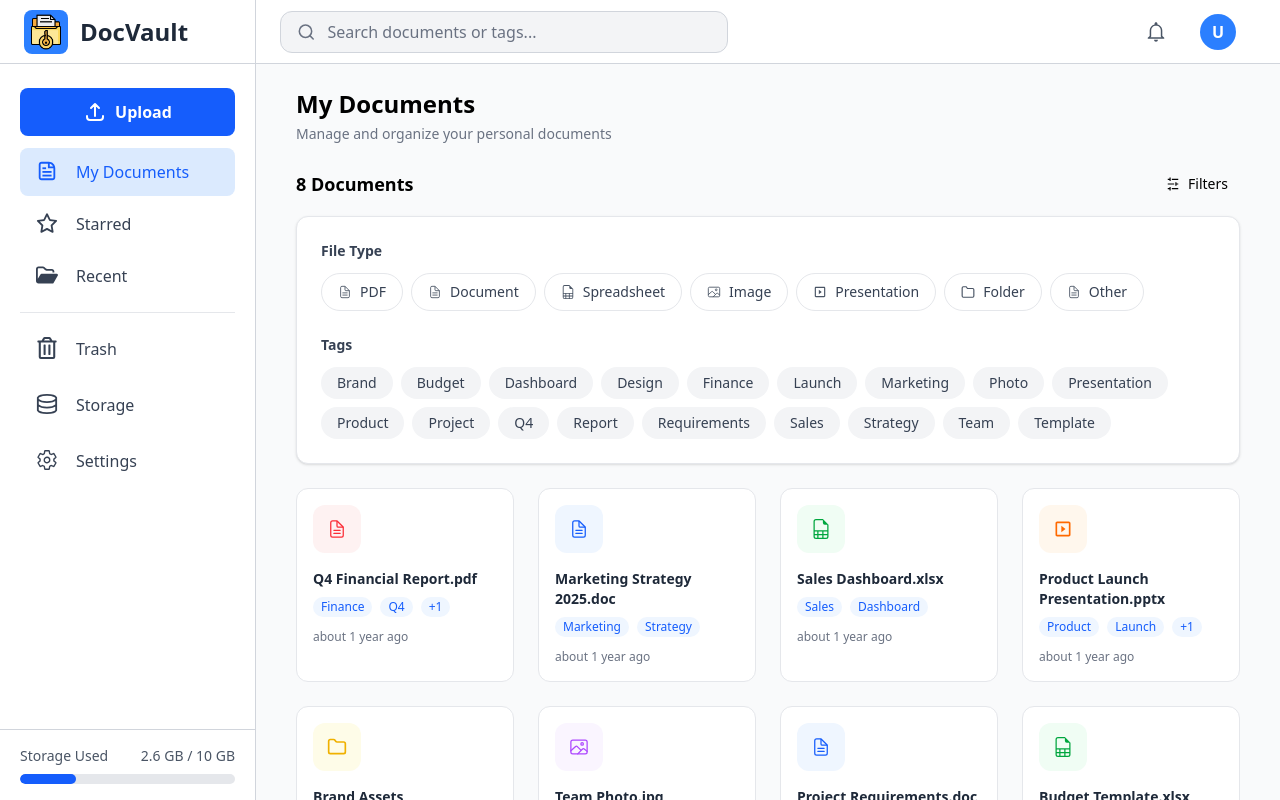
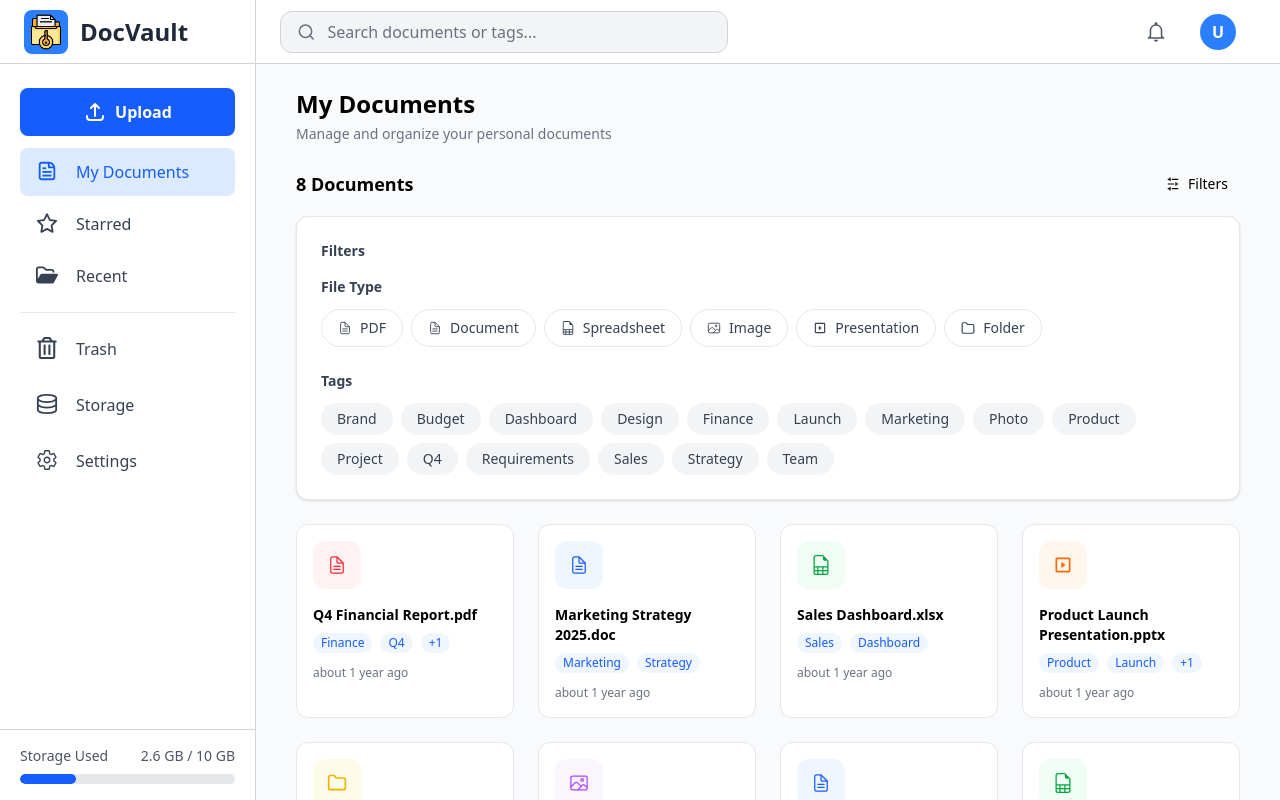
Before and after one commit to adityarajsrv/DocVault, a React (Vite) app in the folder frontend/: page /dashboard in a window 1280 px wide. Both pictures are taken after a click on the button "Filters". Built offline with nearby package versions, Linux system fonts and the light colour scheme.

Commit message:
Filtering functionality implemented

```diff
--- a/frontend/src/components/Documents.jsx
+++ b/frontend/src/components/Documents.jsx
@@ -17,6 +17,7 @@ import {
 import { useState } from "react";
 import FilterDropdown from "./FilterDropdown";
 import { LuFolder } from "react-icons/lu";
+import { useMemo } from "react";
 
 const documents = [
   {
@@ -104,6 +105,27 @@ const iconMap = {
 
 const Documents = () => {
   const [showFilters, setShowFilters] = useState(false);
+  const [selectedTypes, setSelectedTypes] = useState([]);
+  const [selectedTags, setSelectedTags] = useState([]);
+
+  const clearFilters = () => {
+    setSelectedTypes([]);
+    setSelectedTags([]);
+  };
+
+  const filteredDocuments = useMemo(() => {
+    return documents.filter((doc) => {
+      const typeMatch =
+        selectedTypes.length === 0 ||
+        selectedTypes.includes(doc.type);
+
+      const tagMatch =
+        selectedTags.length === 0 ||
+        selectedTags.some((tag) => doc.tags.includes(tag));
+
+      return typeMatch && tagMatch;
+    });
+  }, [selectedTypes, selectedTags]);
 
   return (
     <div className="px-4">
@@ -112,26 +134,41 @@ const Documents = () => {
         Manage and organize your personal documents
       </p>
       <div className="flex justify-between items-center mb-4">
-        <p className="text-lg font-semibold">{documents.length} Documents</p>
+        <p className="text-lg font-semibold">
+          {filteredDocuments.length} Documents
+        </p>
         <button
           onClick={() => setShowFilters((prev) => !prev)}
-          className="flex items-center gap-2 px-3 py-1.5 rounded-md text-sm hover:bg-gray-100 transition"
+          className="flex items-center gap-2 px-3 py-1.5 rounded-md text-sm hover:bg-gray-100 transition cursor-pointer"
         >
           <RiSoundModuleLine className="rotate-90" />
           Filters
         </button>
       </div>
-      {showFilters && <FilterDropdown />}
+      {showFilters && (
+        <FilterDropdown
+          selectedTypes={selectedTypes}
+          setSelectedTypes={setSelectedTypes}
+          selectedTags={selectedTags}
+          setSelectedTags={setSelectedTags}
+          onClear={clearFilters}
+        />
+      )}
+      {filteredDocuments.length === 0 ? (
+        <div className="text-center py-20 text-gray-400">
+          No documents match the selected filters
+        </div>
+      ) : (
         <div className="grid grid-cols-1 sm:grid-cols-2 lg:grid-cols-4 gap-6">
-        {documents.map((doc, idx) => {
+          {filteredDocuments.map((doc, idx) => {
             const icon = iconMap[doc.type];
             return (
               <div
                 key={idx}
-              className="group relative bg-white border border-gray-200 rounded-xl p-4 transition hover:shadow-md"
+                className="group relative bg-white border border-gray-200 rounded-xl p-4 hover:shadow-md transition"
               >
-              <button className="absolute top-3 right-3 opacity-0 group-hover:opacity-100 transition">
-                <FiStar className="w-5 h-5 text-gray-400 hover:text-yellow-400 cursor-pointer" />
+                <button className="absolute top-3 right-3 opacity-0 group-hover:opacity-100 transition cursor-pointer">
+                  <FiStar className="w-5 h-5 text-gray-400 hover:text-yellow-400" />
                 </button>
                 <div
                   className={`w-12 h-12 rounded-xl flex items-center justify-center mb-4 ${icon.bg}`}
@@ -140,17 +177,14 @@ const Documents = () => {
                     {icon.icon}
                   </span>
                 </div>
-              <h3
-                title={doc.name}
-                className="text-sm font-semibold text-gray-800 mb-2 line-clamp-2"
-              >
+                <h3 className="text-sm font-semibold mb-2 line-clamp-2">
                   {doc.name}
                 </h3>
                 <div className="flex flex-wrap gap-2 mb-3">
                   {doc.tags.map((tag, i) => (
                     <span
                       key={i}
-                    className="text-xs px-2 py-0.5 rounded-full bg-blue-50 text-blue-600 font-medium"
+                      className="text-xs px-2 py-0.5 rounded-full bg-blue-50 text-blue-600"
                     >
                       {tag}
                     </span>
@@ -158,7 +192,7 @@ const Documents = () => {
                 </div>
                 <p className="text-xs text-gray-500">{doc.time}</p>
                 <div className="absolute bottom-4 left-4 right-4 opacity-0 group-hover:opacity-100 transition">
-                <div className="flex justify-between items-center bg-white backdrop-blur-sm rounded-lg px-3 py-2 shadow-sm">
+                  <div className="flex justify-between bg-white rounded-lg px-3 py-2 shadow-sm">
                     <ActionIcon icon={<FiEye />} />
                     <ActionIcon icon={<FiEdit2 />} />
                     <ActionIcon icon={<FiShare2 />} />
@@ -170,16 +204,15 @@ const Documents = () => {
             );
           })}
         </div>
+      )}
     </div>
   );
 };
 
-const ActionIcon = ({ icon }) => {
-  return (
-    <button className="cursor-pointer p-2 rounded-md bg-gray-100 hover:bg-gray-200 transition text-gray-600">
+const ActionIcon = ({ icon }) => (
+  <button className="p-2 rounded-md bg-gray-100 hover:bg-gray-200 text-gray-600 cursor-pointer">
     {icon}
   </button>
 );
-};
 
 export default Documents;
--- a/frontend/src/components/FilterDropdown.jsx
+++ b/frontend/src/components/FilterDropdown.jsx
@@ -1,3 +1,4 @@
+/* eslint-disable react/prop-types */
 import {
   IoDocumentTextOutline,
   IoImageOutline,
@@ -7,13 +8,12 @@ import { MdOutlineSlideshow } from "react-icons/md";
 import { FiFolder } from "react-icons/fi";
 
 const fileTypes = [
-  { label: "PDF", icon: <IoDocumentTextOutline /> },
-  { label: "Document", icon: <IoDocumentTextOutline /> },
-  { label: "Spreadsheet", icon: <BsFileEarmarkSpreadsheet /> },
-  { label: "Image", icon: <IoImageOutline /> },
-  { label: "Presentation", icon: <MdOutlineSlideshow /> },
-  { label: "Folder", icon: <FiFolder /> },
-  { label: "Other", icon: <IoDocumentTextOutline /> },
+  { label: "pdf", text: "PDF", icon: <IoDocumentTextOutline /> },
+  { label: "doc", text: "Document", icon: <IoDocumentTextOutline /> },
+  { label: "xls", text: "Spreadsheet", icon: <BsFileEarmarkSpreadsheet /> },
+  { label: "img", text: "Image", icon: <IoImageOutline /> },
+  { label: "ppt", text: "Presentation", icon: <MdOutlineSlideshow /> },
+  { label: "folder", text: "Folder", icon: <FiFolder /> },
 ];
 
 const tags = [
@@ -25,51 +25,103 @@ const tags = [
   "Launch",
   "Marketing",
   "Photo",
-  "Presentation",
   "Product",
   "Project",
   "Q4",
-  "Report",
   "Requirements",
   "Sales",
   "Strategy",
   "Team",
-  "Template",
 ];
 
-const FilterDropdown = () => {
+const FilterDropdown = ({
+  selectedTypes,
+  setSelectedTypes,
+  selectedTags,
+  setSelectedTags,
+  onClear,
+}) => {
+  const hasActiveFilters =
+    selectedTypes.length > 0 || selectedTags.length > 0;
+
+  const toggleType = (type) => {
+    setSelectedTypes((prev) =>
+      prev.includes(type)
+        ? prev.filter((t) => t !== type)
+        : [...prev, type]
+    );
+  };
+
+  const toggleTag = (tag) => {
+    setSelectedTags((prev) =>
+      prev.includes(tag)
+        ? prev.filter((t) => t !== tag)
+        : [...prev, tag]
+    );
+  };
+
   return (
     <div className="w-full bg-white border border-gray-200 rounded-xl shadow-sm p-6 mb-6">
+      <div className="flex justify-between items-center mb-4">
+        <h4 className="text-sm font-semibold text-gray-700">
+          Filters
+        </h4>
+        {hasActiveFilters && (
+          <button
+            onClick={onClear}
+            className="text-sm text-blue-600 hover:underline"
+          >
+            Clear filters
+          </button>
+        )}
+      </div>
       <div className="mb-6">
-        <h4 className="text-sm font-semibold text-gray-700 mb-3">
+        <h5 className="text-sm font-semibold text-gray-700 mb-3">
           File Type
-        </h4>
+        </h5>
         <div className="flex flex-wrap gap-2">
-          {fileTypes.map((type) => (
+          {fileTypes.map((type) => {
+            const active = selectedTypes.includes(type.label);
+            return (
               <button
                 key={type.label}
-              className="flex items-center gap-2 px-4 py-2 rounded-full border border-gray-200 text-sm font-medium text-gray-700 hover:bg-gray-100 transition"
+                onClick={() => toggleType(type.label)}
+                className={`flex items-center gap-2 px-4 py-2 rounded-full border text-sm font-medium transition
+                  ${
+                    active
+                      ? "bg-blue-50 border-blue-400 text-blue-600"
+                      : "border-gray-200 text-gray-700 hover:bg-gray-100"
+                  }`}
               >
-              <span className="text-gray-600">{type.icon}</span>
-              {type.label}
+                {type.icon}
+                {type.text}
               </button>
-          ))}
+            );
+          })}
         </div>
       </div>
-
       <div>
-        <h4 className="text-sm font-semibold text-gray-700 mb-3">
+        <h5 className="text-sm font-semibold text-gray-700 mb-3">
           Tags
-        </h4>
+        </h5>
         <div className="flex flex-wrap gap-2">
-          {tags.map((tag) => (
+          {tags.map((tag) => {
+            const active = selectedTags.includes(tag);
+            return (
               <button
                 key={tag}
-              className="px-4 py-1.5 rounded-full bg-gray-100 text-sm font-medium text-gray-700 hover:bg-blue-50 hover:text-blue-600 transition"
+                onClick={() => toggleTag(tag)}
+                className={`px-4 py-1.5 rounded-full text-sm font-medium transition
+                  ${
+                    active
+                      ? "bg-blue-50 text-blue-600"
+                      : "bg-gray-100 text-gray-700 hover:bg-blue-50 hover:text-blue-600"
+                  }`}
               >
                 {tag}
               </button>
-          ))}
+            );
+          })}
         </div>
       </div>
     </div>
```
Lines whose indentation alone changed are shown as unchanged.
